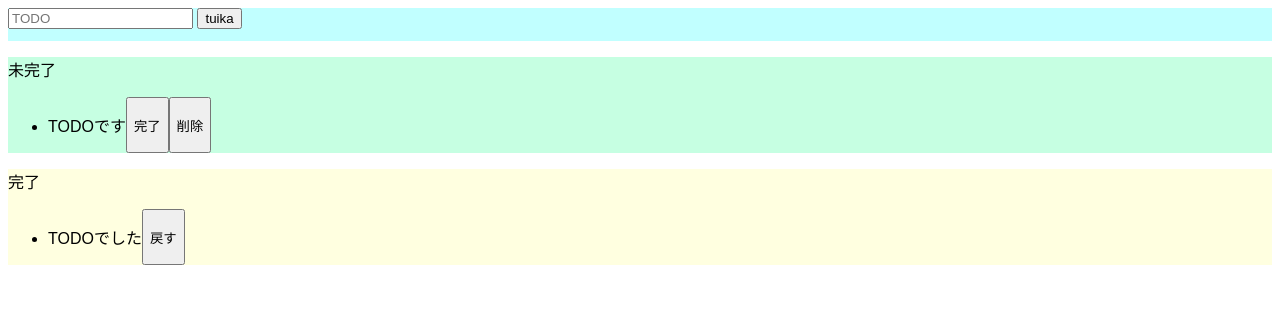
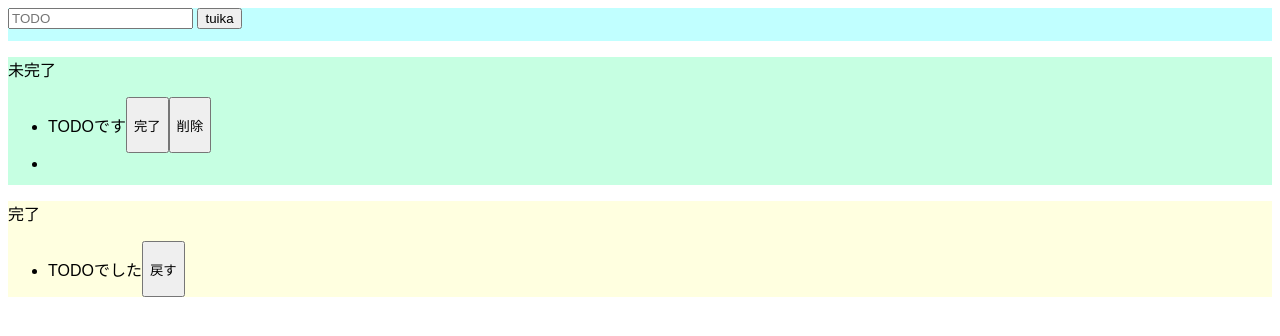
Before and after one commit to atsu0131/todo-js2, a website built with Parcel: page index.html in a window 1280 px wide. Both pictures are taken after a click on the button "tuika". Built offline with nearby package versions, Linux system fonts and the light colour scheme.

Commit message:
createElement(

```diff
--- a/index.html
+++ b/index.html
@@ -7,13 +7,13 @@
 
   <body>
     <div class="input-area">
-      <input placeholder="TODO" />
+      <input id="add-text" placeholder="TODO" />
       <button id="add-button">tuika</button>
     </div>
     <div class="imcomplete-area">
       <p>未完了</p>
       <ul>
-        <li>
+        <li id="incomplete-list">
           <div class="list-row">
             <p>TODOです</p>
             <button>完了</button>
--- a/src/index.js
+++ b/src/index.js
@@ -1,7 +1,21 @@
 import "./styles.css";
 
 const onClickAdd = () => {
-  alert();
+  const inputText = document.getElementById("add-text").value;
+  document.getElementById("add-text").value = "";
+
+  const li = document.createElement("li");
+
+  const div = document.createElement("div");
+  div.className = "list-row";
+
+  const p = document.createElement("p");
+  p.innerText = inputText;
+
+  li.appendChild(div);
+  div.appendChild(p);
+
+  document.getElementById("incomplete-list").appendChild(li);
 };
 
 document
```
